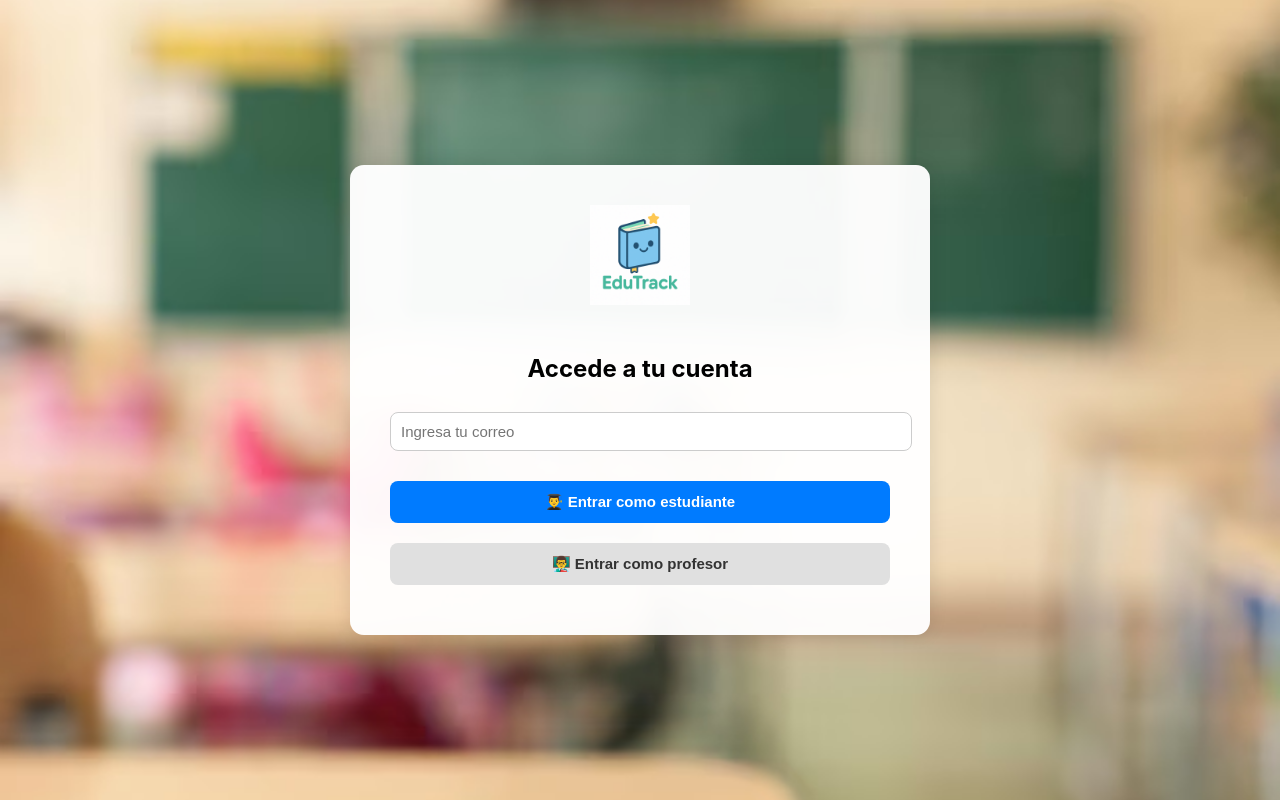
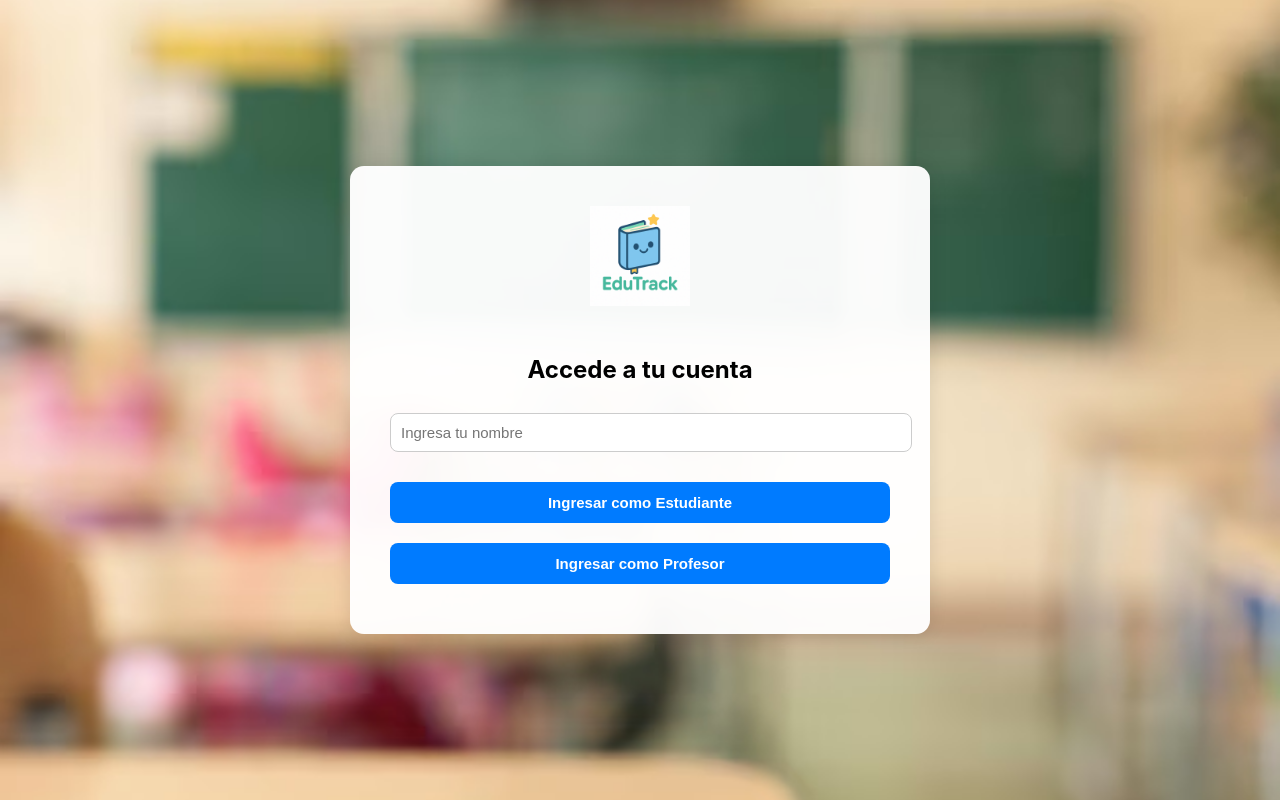
Before and after one commit to demoonx/edutrack, a React (Create React App) app in the folder frontend/: page / in a window 1280 px wide. Built offline with nearby package versions, Linux system fonts and the light colour scheme.

Commit message:
fix: login

```diff
--- a/frontend/src/components/Login.js
+++ b/frontend/src/components/Login.js
@@ -1,21 +1,20 @@
-
 import React, { useState } from 'react';
 import axios from 'axios';
 
 function Login({ onLogin }) {
-  const [email, setEmail] = useState('');
+  const [nombre, setNombre] = useState('');
   const [error, setError] = useState('');
 
-  const handleLogin = async (role) => {
-    if (!email) {
-      setError('Ingresa tu correo.');
+  const handleLogin = async (rol) => {
+    if (!nombre) {
+      setError('Ingresa tu nombre.');
       return;
     }
 
     try {
-      const res = await axios.post(`${process.env.REACT_APP_BACKEND_URL}/api/questions`, {
-        email,
-        role
+      const res = await axios.post(`${process.env.REACT_APP_BACKEND_URL}/api/auth/login`, {
+        nombre,
+        rol
       });
 
       if (res.data && res.data.user) {
@@ -35,21 +34,20 @@ function Login({ onLogin }) {
       <h2>Accede a tu cuenta</h2>
 
       <input
-        type="email"
-        placeholder="Ingresa tu correo"
-        value={email}
-        onChange={(e) => setEmail(e.target.value)}
+        type="text"
+        placeholder="Ingresa tu nombre"
+        value={nombre}
+        onChange={(e) => setNombre(e.target.value)}
       />
 
       <button className="button-principal" onClick={() => handleLogin('estudiante')}>
-        👨‍🎓 Entrar como estudiante
+        Ingresar como Estudiante
+      </button>
+      <button className="button-principal" onClick={() => handleLogin('profesor')}>
+        Ingresar como Profesor
       </button>
 
-      <button className="button-grey" onClick={() => handleLogin('profesor')}>
-        👨‍🏫 Entrar como profesor
-      </button>
-
-      {error && <p style={{ color: 'red', marginTop: '10px' }}>{error}</p>}
+      {error && <p className="error">{error}</p>}
     </>
   );
 }
```
